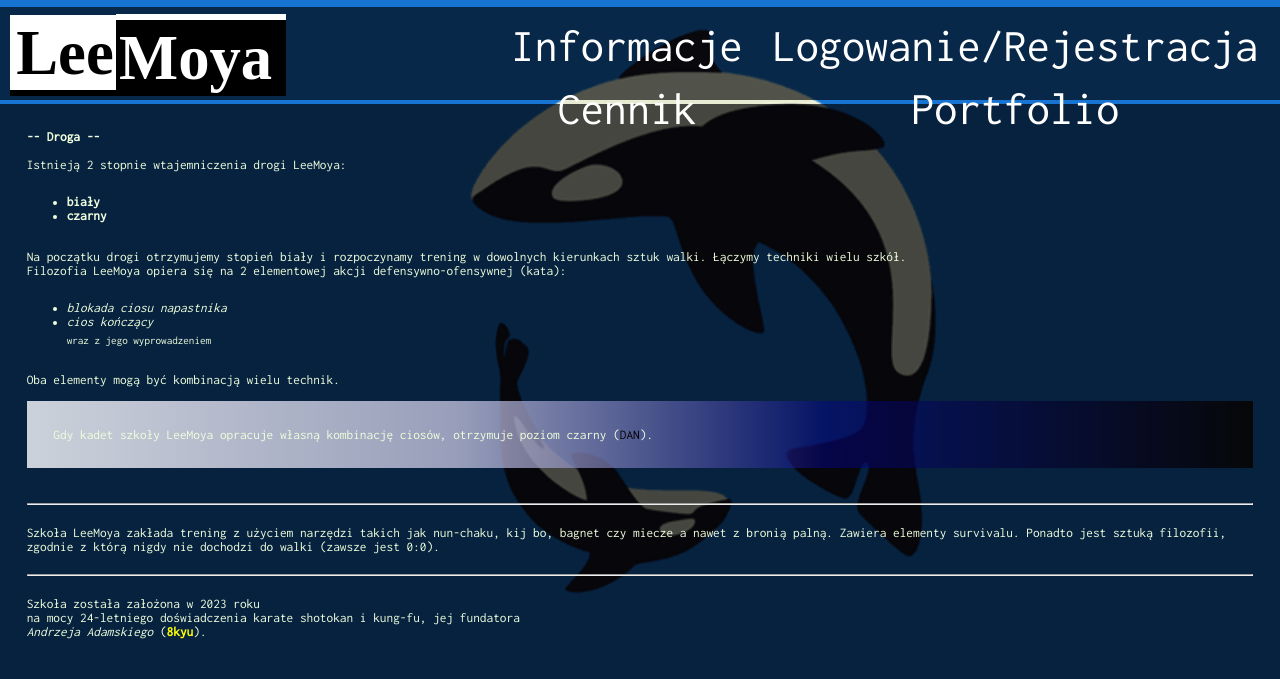
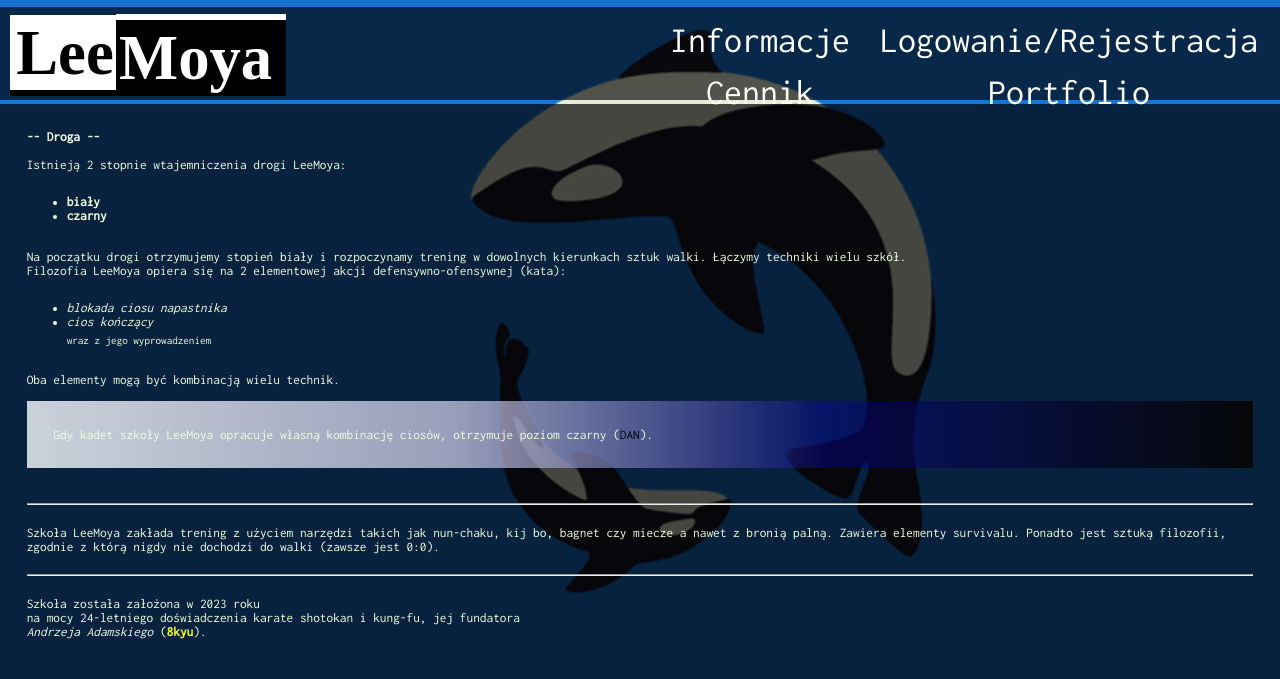
Before and after one commit to Vicky347/ngcssid-71395931, a PHP site: page /index.php in a window 1280 px wide. Shown: the top 679 px of the page. Run offline with PHP 8.4, Linux system fonts and the light colour scheme; some web fonts are replaced.

Commit message:
Add files via upload

```diff
--- a/hthead.php
+++ b/hthead.php
@@ -39,7 +39,7 @@ filter: progid:DXImageTransform.Microsoft.gradient(startColorstr="#fcfcff",endCo
 
 	}
 	td {
-	    font-size:1.7em;
+	    font-size:1.5em;
 	}
 </style>
 </head>
```
